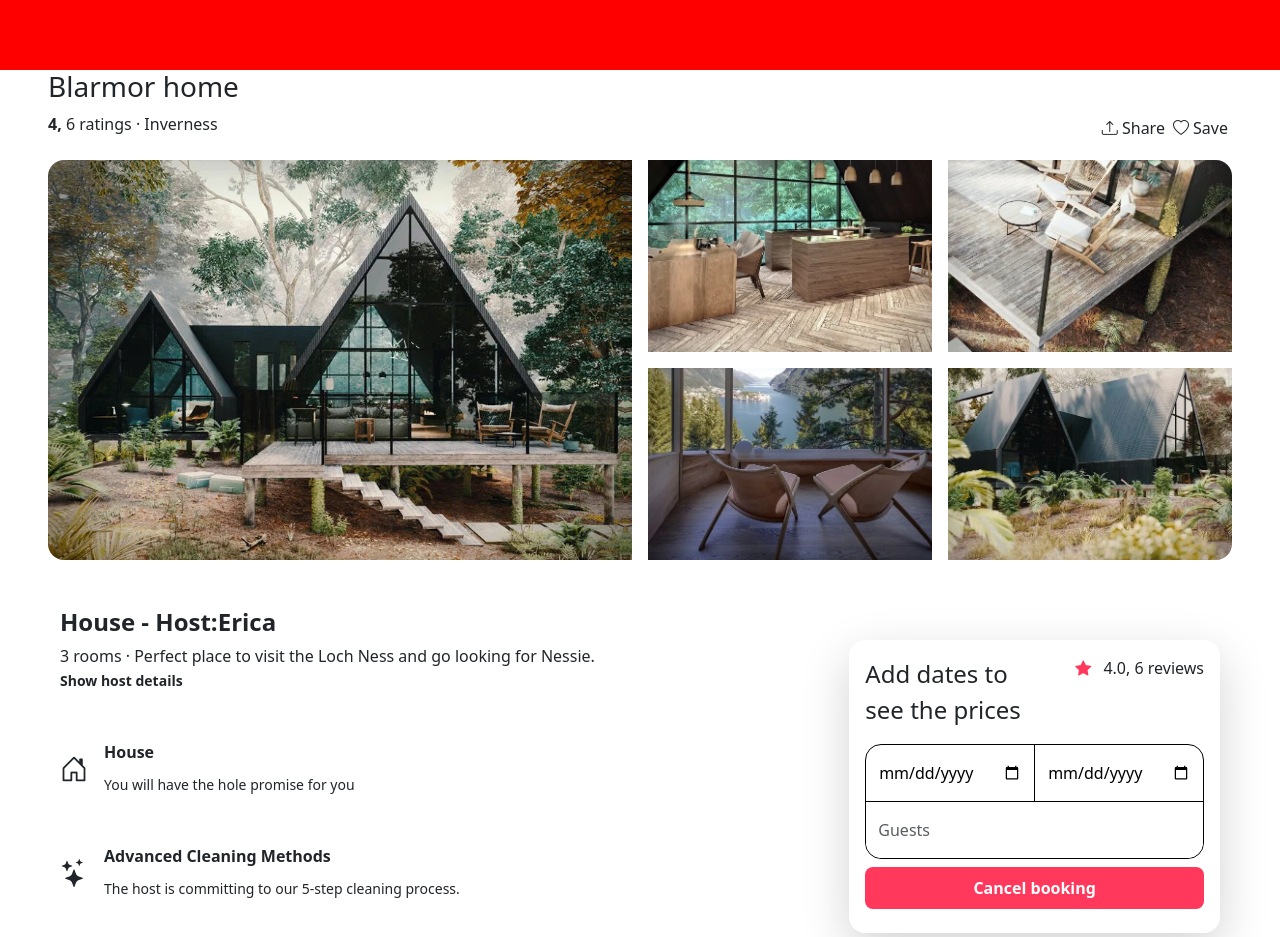
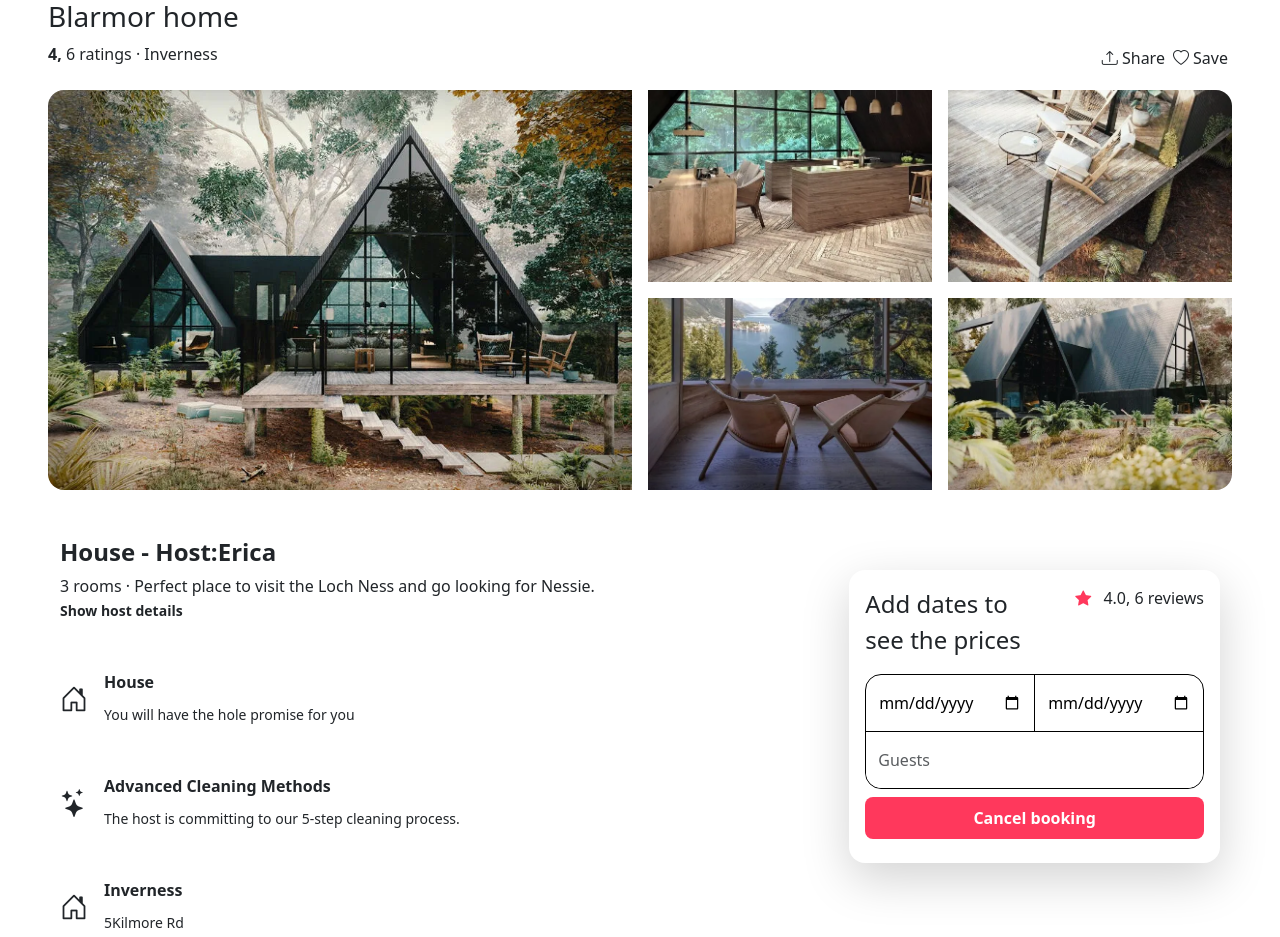
Before and after one commit to Luca-Gerace/BUILD-WEEK-2, a plain HTML site: page pages/appartamento.html in a window 1280 px wide. Shown: the top 937 px of the page. Drawn offline with nearby package versions, Linux system fonts and the light colour scheme.

Commit message:
Rimosso navbar di prova

```diff
--- a/pages/appartamento.css
+++ b/pages/appartamento.css
@@ -1,9 +1,3 @@
-.simulazione-nav{
-    background-color: red;
-    /* width: 100vw; */
-    height: 70px;
-}
-
 /* Stilizzo il contenuto principale fornendogli delle caratteristiche generali */
 main{
     max-width: 1300px;
--- a/pages/appartamento.html
+++ b/pages/appartamento.html
@@ -9,8 +9,6 @@
     <link rel="stylesheet" href="appartamento.css">
 </head>
 <body>
-
-    <div class="simulazione-nav"></div>
 
     <!-- Nella main sectionvado ad inserire il contenuto principale della pagine -->
     <main class="m-auto px-5">
```
